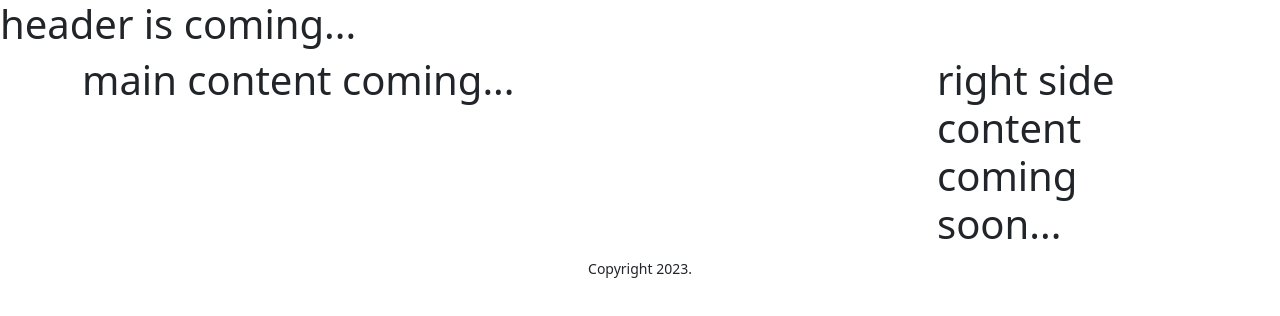
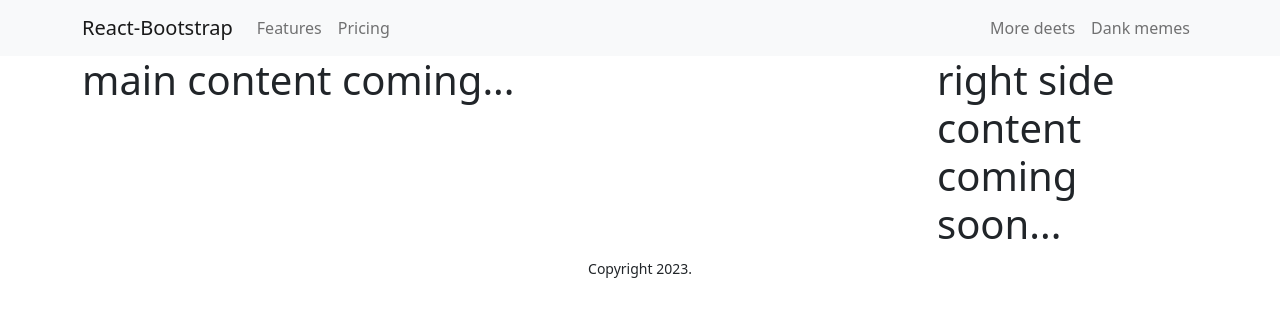
Before and after one commit to Mohammademon02/the-eater-client, a React (Vite) app: page / in a window 1280 px wide. Shown: the top 316 px of the page. Built offline with nearby package versions, Linux system fonts and the light colour scheme.

Commit message:
navbar section completed

```diff
--- a/src/shared/Header/Header.jsx
+++ b/src/shared/Header/Header.jsx
@@ -1,10 +1,26 @@
 import React from 'react';
+import { Container, Nav, Navbar } from 'react-bootstrap';
 
 const Header = () => {
     return (
-        <div>
-            <h1>header is coming...</h1>
-        </div>
+        <Navbar collapseOnSelect expand="lg" bg="light" variant="light">
+            <Container>
+                <Navbar.Brand href="#home">React-Bootstrap</Navbar.Brand>
+                <Navbar.Toggle aria-controls="responsive-navbar-nav" />
+                <Navbar.Collapse id="responsive-navbar-nav">
+                    <Nav className="me-auto">
+                        <Nav.Link href="#features">Features</Nav.Link>
+                        <Nav.Link href="#pricing">Pricing</Nav.Link>
+                    </Nav>
+                    <Nav>
+                        <Nav.Link href="#deets">More deets</Nav.Link>
+                        <Nav.Link eventKey={2} href="#memes">
+                            Dank memes
+                        </Nav.Link>
+                    </Nav>
+                </Navbar.Collapse>
+            </Container>
+        </Navbar>
     );
 };
 
```
